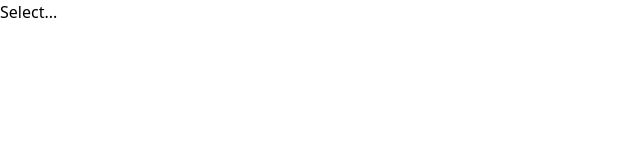
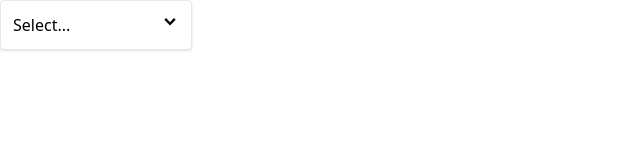
Before and after one commit to imran0100/React-Reusable-Component-Routing-System-State-And-Prop-Design-Modal-Window-Accordian-Drop-Down, a React (Create React App) app: page / in a window 1280 px wide. Shown: the top 160 px of the page, without its empty margins (0-640 px from the left). Built offline with nearby package versions, Linux system fonts and the light colour scheme.

Commit message:
Dropdown Completed

```diff
--- a/src/App.js
+++ b/src/App.js
@@ -16,11 +16,7 @@
 
   return (
     <div>
-      <Dropdown
-        options={options}
-        selection={selection}
-        onSelect={handleSelect}
-      />
+      <Dropdown options={options} value={selection} onChange={handleSelect} />
     </div>
   );
 }
--- a/src/components/Dropdown.js
+++ b/src/components/Dropdown.js
@@ -1,7 +1,25 @@
-import React, { useState } from "react";
+import React, { useState, useEffect, useRef } from "react";
+import { GoChevronDown } from "react-icons/go";
+import Panel from "./Panel";
+export default function Dropdown({ options, value, onChange }) {
+  const [isOpen, setIsOpen] = useState(false);
+  const divEl = useRef();
 
-export default function Dropdown({ options, selection, onSelect }) {
-  const [isOpen, setIsOpen] = useState(false);
+  useEffect(() => {
+    const handler = (event) => {
+      if (!divEl.current) {
+        return;
+      }
+      if (!divEl.current.contains(event.target)) {
+        setIsOpen(false);
+      }
+    };
+    document.addEventListener("click", handler, true);
+
+    return () => {
+      document.removeEventListener("click", handler);
+    };
+  });
 
   const handleClick = () => {
     setIsOpen(!isOpen);
@@ -9,25 +27,33 @@
 
   const handleOptionClick = (newOption) => {
     setIsOpen(false);
-    onSelect(newOption);
+    onChange(newOption);
   };
 
   const renderedOptions = options.map((option) => {
     return (
-      <div onClick={() => handleOptionClick(option)} key={option.value}>
+      <div
+        className="hover:bg-sky-100 rounded cursor-pointer p-1"
+        onClick={() => handleOptionClick(option)}
+        key={option.value}
+      >
         {option.label}
       </div>
     );
   });
-  let content = "Select...";
-  if (selection) {
-    content = selection.label;
-  }
 
   return (
-    <div>
-      <div onClick={handleClick}>{content}</div>
-      {isOpen && <div>{renderedOptions}</div>}
+    <div ref={divEl} className="w-48 relative">
+      <Panel
+        className="flex justify-between cursor-pointer"
+        onClick={handleClick}
+      >
+        {value?.label || "Select..."}
+        <GoChevronDown className="text-lg" />
+      </Panel>
+      {isOpen && (
+        <Panel className="absulute top-full ">{renderedOptions}</Panel>
+      )}
     </div>
   );
 }
--- /dev/null
+++ b/src/components/Panel.js
@@ -0,0 +1,13 @@
+import classNames from "classnames";
+
+export default function Panel({ children, className, ...rest }) {
+  const finalClassNames = classNames(
+    "border rounded p-3 shadow bg-white w-full",
+    className
+  );
+  return (
+    <div {...rest} className={finalClassNames}>
+      {children}
+    </div>
+  );
+}
```
